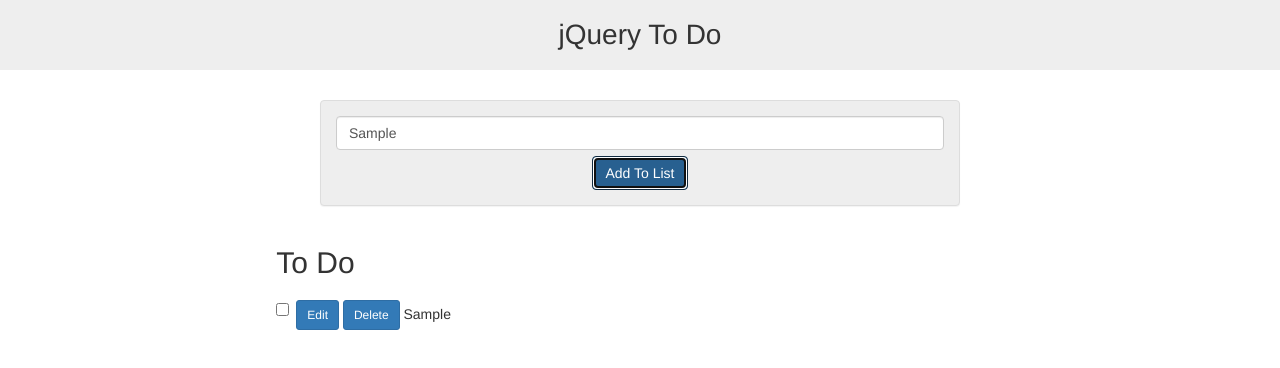
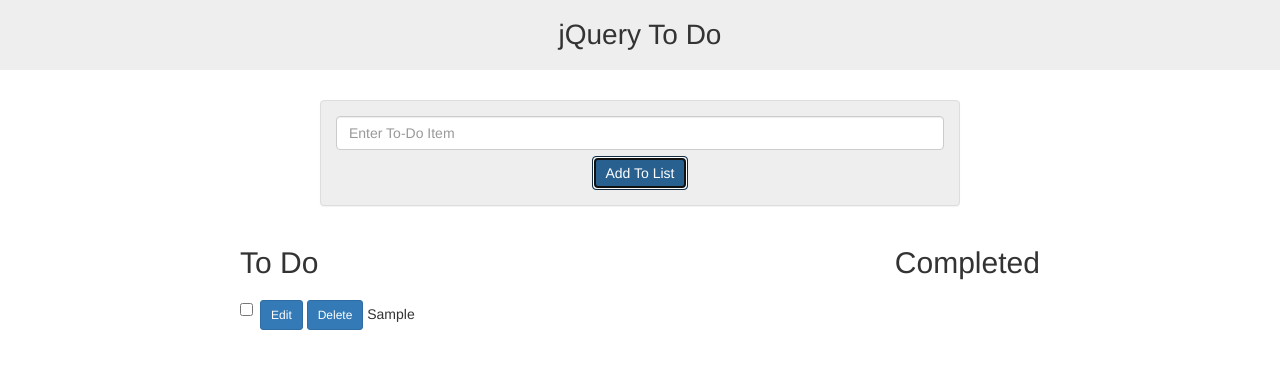
Before and after one commit to alexsaber89/jQuery-To-Do, a plain HTML site: page index.html in a window 1280 px wide. Both pictures are taken after typing "Sample" into the empty fields and a click on the button "Add To List". Drawn offline with nearby package versions, Linux system fonts and the light colour scheme.

Commit message:
fixed issue where user input was not clearing after button press

```diff
--- a/index.html
+++ b/index.html
@@ -23,10 +23,16 @@
 
       <div id="list-container">
 
-        <div id="to-do">
+        <div id="to-do-container">
+          <h2>To Do</h2>
+          <div id="to-do">
+          </div>
         </div>
 
-        <div id="completed">
+        <div id="completed-container">
+          <h2>Completed</h2>
+          <div id="completed">
+          </div>
         </div>
 
       </div>
--- a/javascripts/ToDo.js
+++ b/javascripts/ToDo.js
@@ -25,11 +25,11 @@ let ToDo = (function() {
       });
     },
     getUserInput: function(event) {
-      userInput = $("#userInput").val();
-      if (userInput !== "") {
+      userInput = $("#userInput");
+      if (userInput.val() !== "") {
         uniqueID++;
-        ToDo.setUserToDoObject(uniqueID,userInput);
-        userInput = "";
+        ToDo.setUserToDoObject(uniqueID,userInput.val());
+        userInput.val("");
       }
     },
     setUserToDoObject: function(uniqueID,userInput) {
@@ -43,7 +43,6 @@ let ToDo = (function() {
     },
     displayUserToDoItems: function() {
       let displayedToDoItems = "";
-      displayedToDoItems += `<h2>To Do</h2>`;
       toDoDivArray.forEach((object) => {
         console.log(object.text);
         displayedToDoItems += `<div> `;
--- a/sass/styles.scss
+++ b/sass/styles.scss
@@ -21,8 +21,8 @@
 //To Do & Completed Lists
 #list-container {
   display: flex;
-  #to-do,
-  #completed {
+  #to-do-container,
+  #completed-container {
     margin: 0 auto;
   }
 }
--- a/styles/main.css
+++ b/styles/main.css
@@ -15,8 +15,8 @@
 
 #list-container {
   display: flex; }
-  #list-container #to-do,
-  #list-container #completed {
+  #list-container #to-do-container,
+  #list-container #completed-container {
     margin: 0 auto; }
 
 .checkbox {
```
